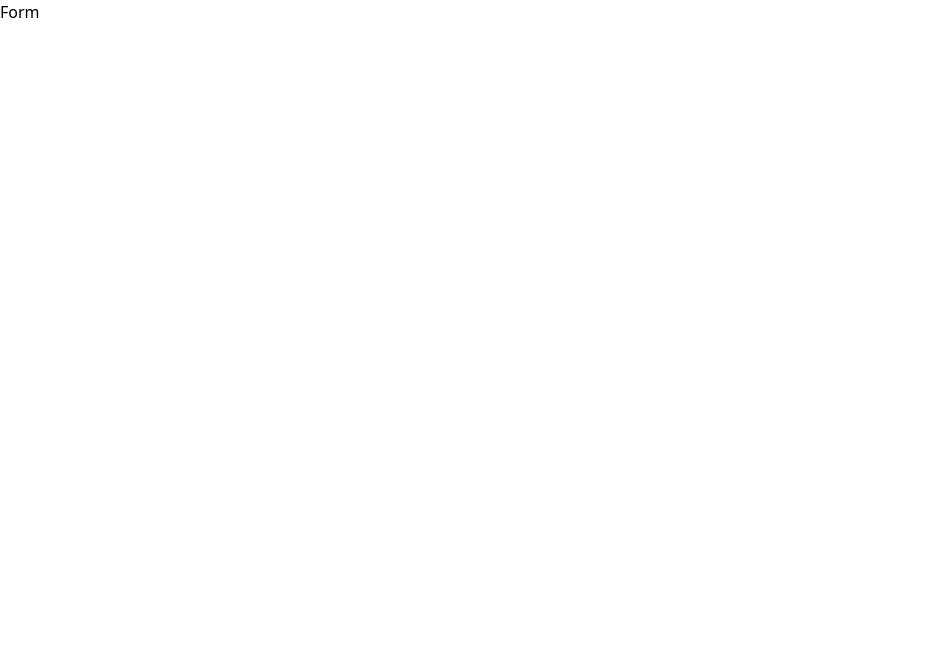
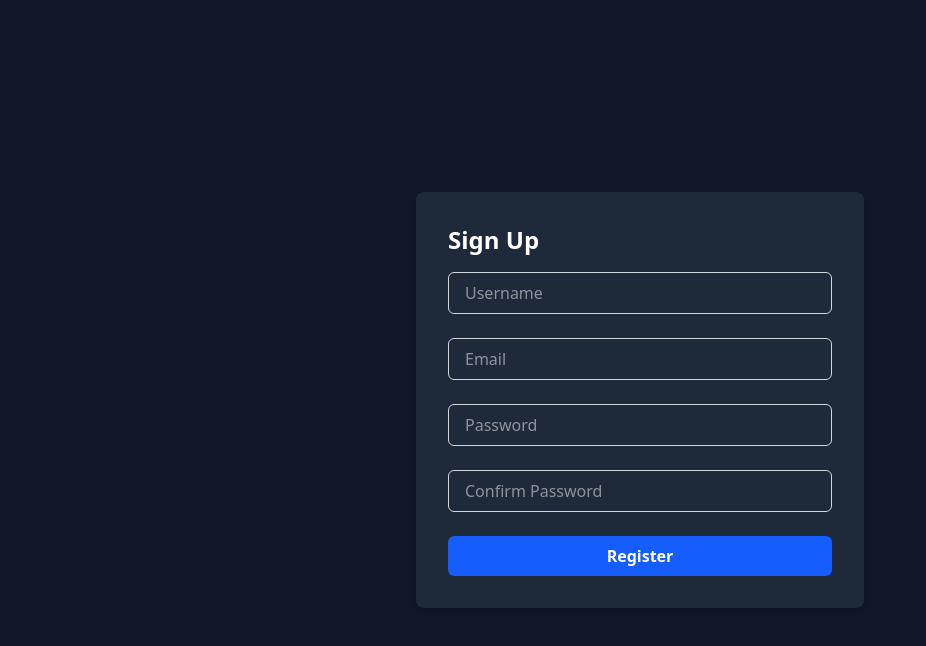
Before and after one commit to AnnaLinden/Simple_React_Apps, a React (Vite) app: page / in a window 1280 px wide. Shown: the top 646 px of the page, without its empty margins (0-926 px from the left). Built offline with nearby package versions, Linux system fonts and the light colour scheme; a web font is replaced by a local one.

Commit message:
basic form validation

```diff
--- a/src/components/9.Form/Form.jsx
+++ b/src/components/9.Form/Form.jsx
@@ -10,8 +10,131 @@ const Form = () => {
   const [errorEmail, setErrorEmail] = useState("");
   const [errorPassword, setErrorPassword] = useState("");
   const [errorConfirmPassword, setErrorConfirmPassword] = useState("");
-  return <div>Form</div>;
+
+  const [userColor, setUserColor] = useState("");
+  const [emailColor, setEmailColor] = useState("");
+  const [passwordColor, setPasswordColor] = useState("");
+  const [confirmPasswordColor, setConfirmPasswordColor] = useState("");
+
+  function validate(e) {
+    e.preventDefault();
+
+    if (username.length > 8) {
+      setErrorUsername("");
+      setUserColor("green");
+    } else {
+      setErrorUsername("Username must be 8 characters long.");
+      setUserColor("red");
+    }
+
+    if (email.includes("@gmail")) {
+      setErrorEmail("");
+      setEmailColor("green");
+    } else {
+      setEmailColor("red");
+      setErrorEmail("Email should include @gmail");
+    }
+
+    if (password.length > 8) {
+      setErrorPassword("");
+      setPasswordColor("green");
+    } else {
+      setErrorPassword("Password must be at least 8 characters.");
+      setPasswordColor("red");
+    }
+
+    if (password !== "" && password === confirmPassword) {
+      setErrorConfirmPassword("");
+      setConfirmPasswordColor("green");
+    } else {
+      setErrorConfirmPassword("Passwords do not match.");
+      setConfirmPasswordColor("red");
+    }
+  }
+
+  const getInputClass = (color) => {
+    return `w-full px-4 py-2 border rounded-md outline-none transition-colors ${
+      color === "green"
+        ? "border-green-500 focus:ring-2 focus:ring-green-300"
+        : color === "red"
+        ? "border-red-500 focus:ring-2 focus:ring-red-300"
+        : "border-gray-300 focus:ring-2 focus:ring-blue-300"
+    }`;
+  };
+
+  return (
+    <div className='min-h-screen bg-gray-900 flex items-center justify-center p-6'>
+      <form
+        className='bg-gray-800 text-white p-8 rounded-lg shadow-md w-full max-w-md space-y-6'
+        onSubmit={validate}
+      >
+        <h2 className='text-2xl font-bold mb-4'>Sign Up</h2>
+
+        {/* Username */}
+        <div>
+          <input
+            type='text'
+            placeholder='Username'
+            className={getInputClass(userColor)}
+            value={username}
+            onChange={(e) => setUsername(e.target.value)}
+          />
+          {errorUsername && (
+            <p className='text-red-400 text-sm mt-1'>{errorUsername}</p>
+          )}
+        </div>
+
+        {/* Email */}
+        <div>
+          <input
+            type='email'
+            placeholder='Email'
+            className={getInputClass(emailColor)}
+            value={email}
+            onChange={(e) => setEmail(e.target.value)}
+          />
+          {errorEmail && (
+            <p className='text-red-400 text-sm mt-1'>{errorEmail}</p>
+          )}
+        </div>
+
+        {/* Password */}
+        <div>
+          <input
+            type='password'
+            placeholder='Password'
+            className={getInputClass(passwordColor)}
+            value={password}
+            onChange={(e) => setPassword(e.target.value)}
+          />
+          {errorPassword && (
+            <p className='text-red-400 text-sm mt-1'>{errorPassword}</p>
+          )}
+        </div>
+
+        {/* Confirm Password */}
+        <div>
+          <input
+            type='password'
+            placeholder='Confirm Password'
+            className={getInputClass(confirmPasswordColor)}
+            value={confirmPassword}
+            onChange={(e) => setConfirmPassword(e.target.value)}
+          />
+          {errorConfirmPassword && (
+            <p className='text-red-400 text-sm mt-1'>{errorConfirmPassword}</p>
+          )}
+        </div>
+
+        <button
+          type='submit'
+          className='w-full py-2 px-4 bg-blue-600 hover:bg-blue-700 text-white font-semibold rounded-md transition'
+        >
+          Register
+        </button>
+      </form>
+    </div>
+  );
 };
 
 export default Form;
-Form;
```
